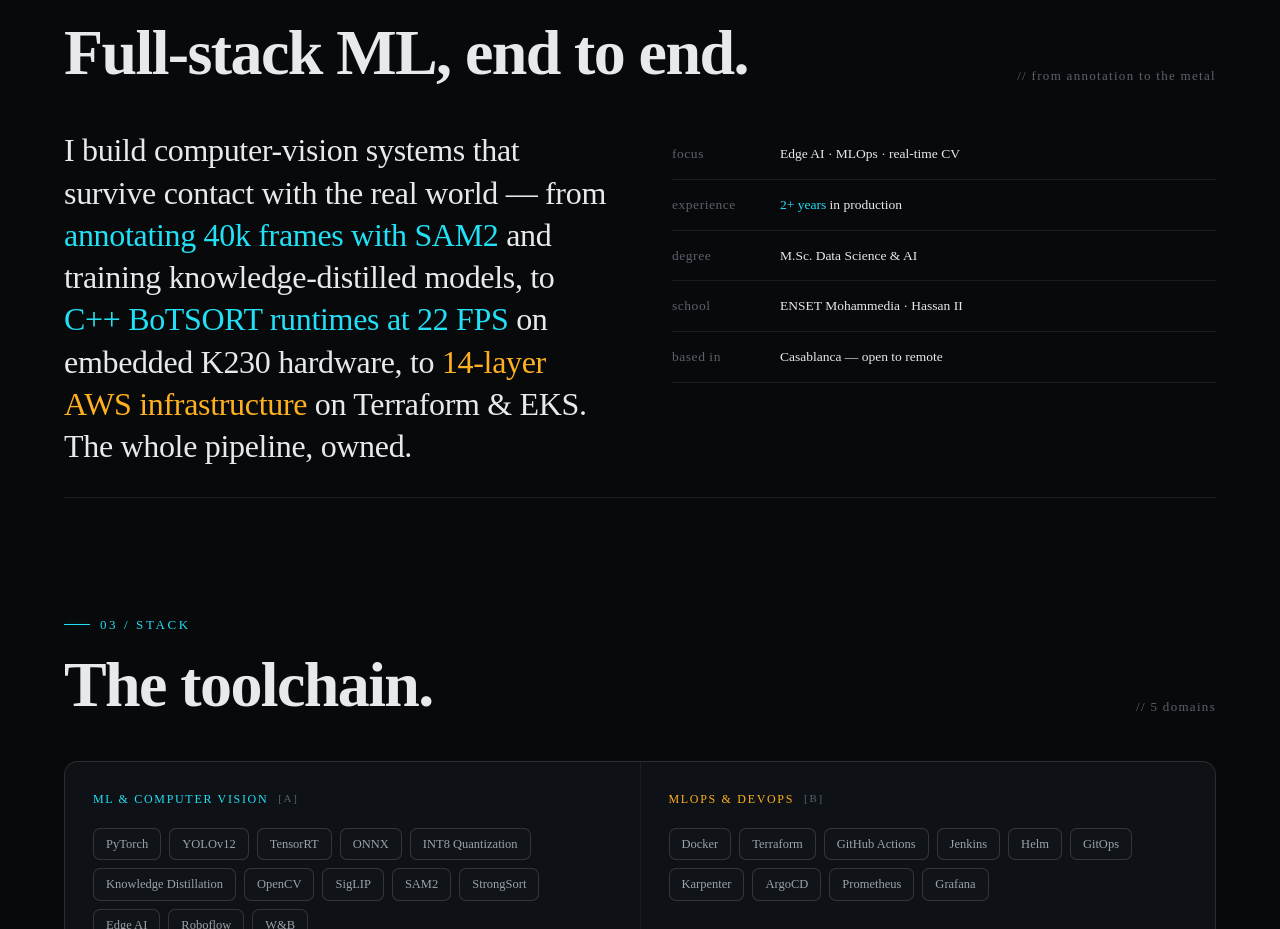
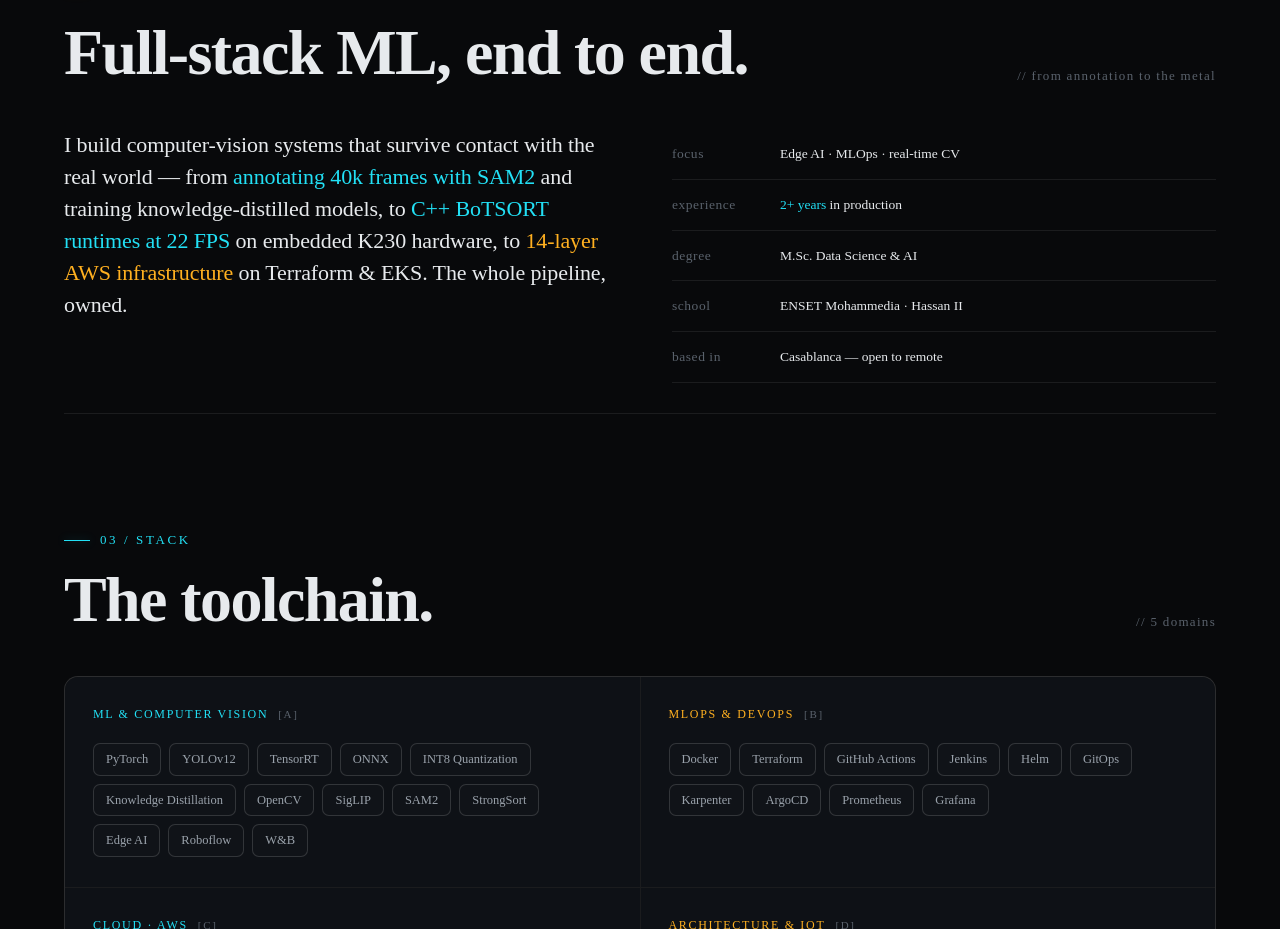
Before and after one commit to AchrafLamia/portfolio, a Next.js app: page /portfolio/ in a window 1280 px wide. Shown: the part 1444-2373 px from the top of the page. Built offline with nearby package versions, Linux system fonts and the light colour scheme.

Commit message:
fix: reduce about lead text size

```diff
--- a/app/globals.css
+++ b/app/globals.css
@@ -359,8 +359,8 @@
 }
 @media (max-width: 880px) { .about-grid { grid-template-columns: 1fr; gap: 36px; } }
 .about-lead {
-  font-size: clamp(22px, 2.6vw, 32px); font-weight: 400; line-height: 1.32;
-  letter-spacing: -0.01em; color: var(--text);
+  font-size: clamp(17px, 1.8vw, 22px); font-weight: 400; line-height: 1.45;
+  letter-spacing: -0.005em; color: var(--text);
 }
 .about-lead b { color: var(--cyan); font-weight: 500; }
 .about-lead .am { color: var(--amber); font-weight: 500; }
```
